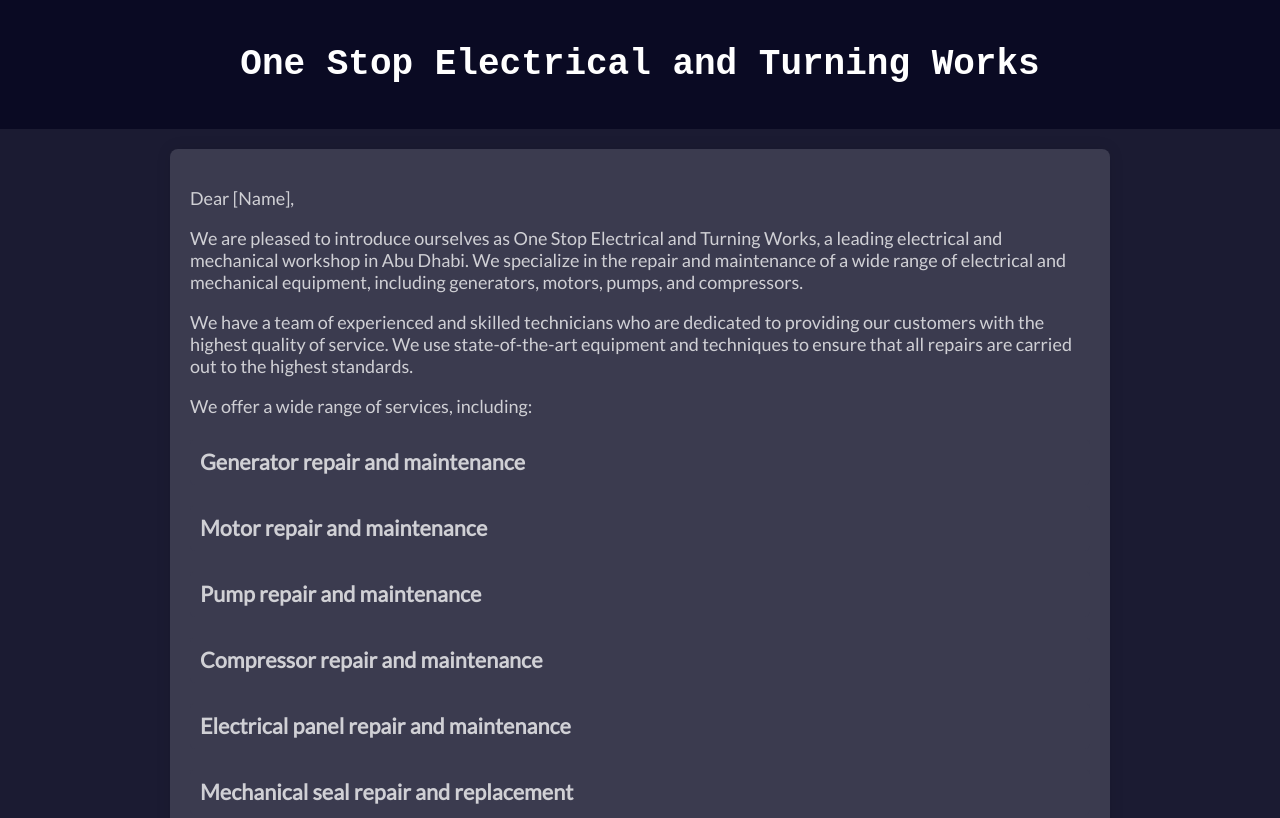
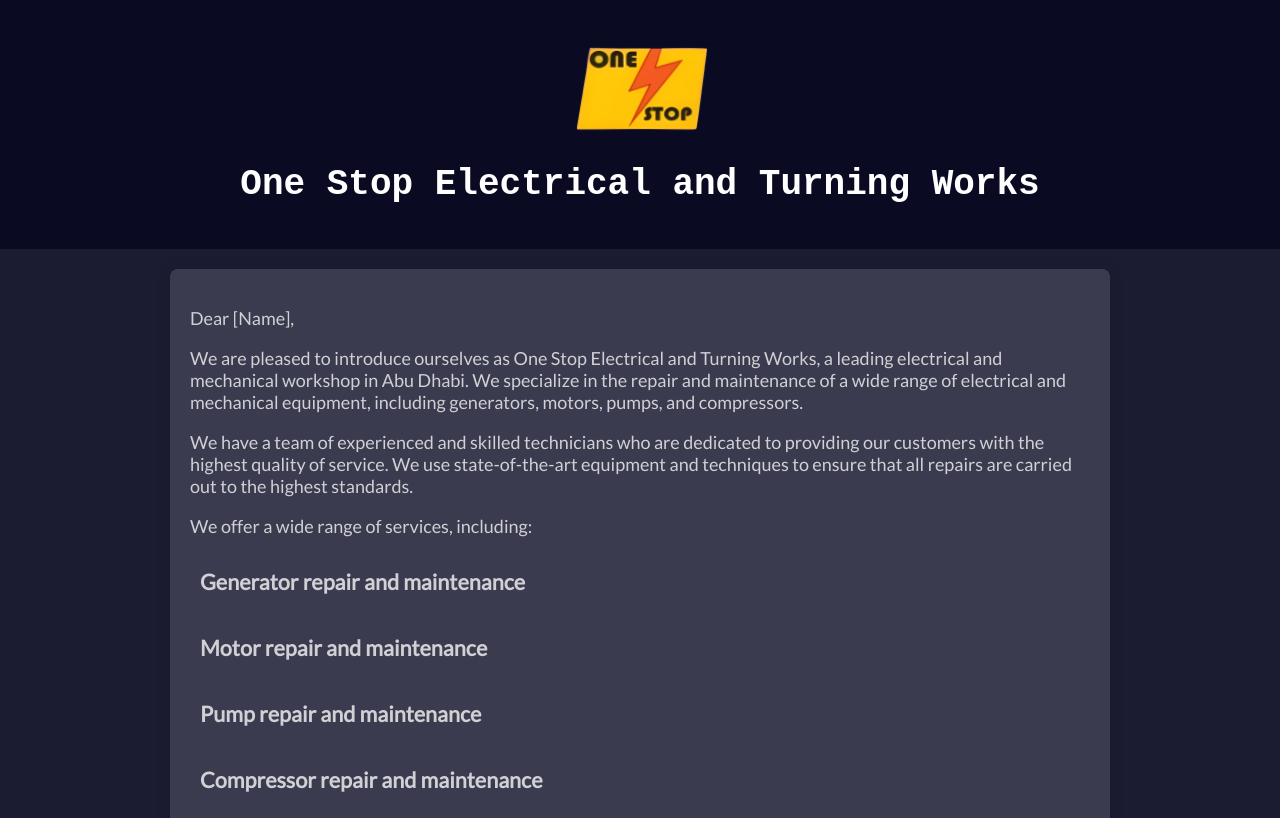
Before and after one commit to Seyamalam/one-stop-mail, a plain HTML site: page index.html in a window 1280 px wide. Shown: the top 818 px of the page. Drawn offline with Linux system fonts and the light colour scheme; a web font is replaced by a local one.

Commit message:
Update favicon and logo in site.webmanifest and index.html

```diff
--- a/index.html
+++ b/index.html
@@ -7,10 +7,14 @@
     <link rel="stylesheet" href="styles.css">
     <link rel="stylesheet" href="https://fonts.googleapis.com/css?family=Roboto+Mono|Lato|SaxMono">
     <link rel="stylesheet" href="https://cdnjs.cloudflare.com/ajax/libs/font-awesome/5.15.3/css/all.min.css">
+    <link rel="icon" type="image/png" sizes="32x32" href="favicon/favicon-32x32.png">
+    <link rel="icon" type="image/png" sizes="16x16" href="favicon/favicon-16x16.png">
+    <link rel="manifest" href="favicon/site.webmanifest">
 </head>
 
 <body>
     <header id="header">
+        <img src="logo.png" alt="Logo">
         <h1>One Stop Electrical and Turning Works</h1>
     </header>
     <div id="content">
--- a/styles.css
+++ b/styles.css
@@ -4,19 +4,24 @@
     padding: 0;
     background-color: #1b1b32;
     color: #0a0a23;
-    font-size: 18px; /* Adjust this value to increase the overall font size */
+    font-size: 18px;
 }
 
 #header {
     text-align: center;
-    background-color: #0a0a23; /* freeCodeCamp uses a dark green color for header */
+    background-color: #0a0a23;
     padding: 20px;
     color: white;
 }
 
 #header h1 {
     font-family: 'SaxMono', monospace;
-    /* other styles */
+}
+
+
+#header img {
+    height: 100px; /* Adjust this value to change the height of the logo */
+    width: auto; /* This will keep the aspect ratio of the logo */
 }
 
 #content {
```
Also changed, not shown: favicon/site.webmanifest.
